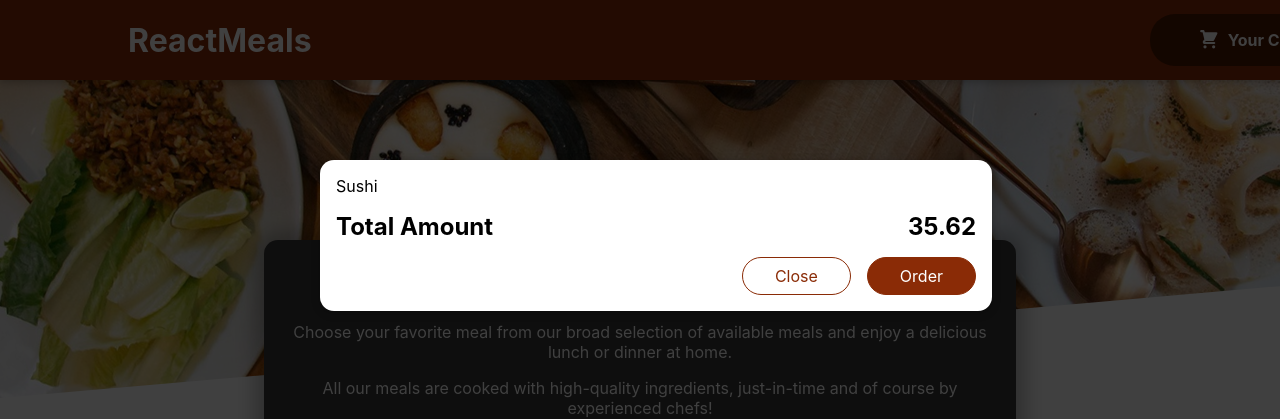
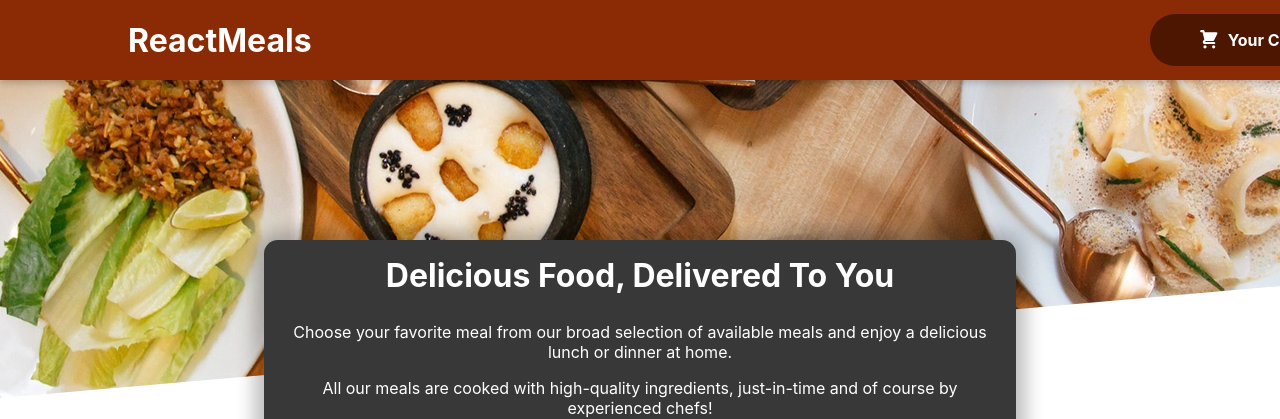
Before and after one commit to zermiftah/React-Food_Order_App, a React (Create React App) app: page / in a window 1280 px wide. Shown: the top 419 px of the page. Built offline with nearby package versions, Linux system fonts and the light colour scheme.

Commit message:
Managing Cart & Modal State

```diff
--- a/src/App.js
+++ b/src/App.js
@@ -1,13 +1,23 @@
-import React, { Fragment } from "react"
+import React, { Fragment, useState } from "react"
 import Header from "./components/Layout/Header"
 import Meals from "./components/Meals/Meals"
 import Cart from "./components/Cart/Cart";
 
 function App() {
+  const [cartIsShown, setCartIsShown] = useState(false)
+
+  const showCartHandler = () => {
+    setCartIsShown(true);
+  }
+
+  const hideCartHandler = () => {
+    setCartIsShown(false);
+  }
+
   return (
     <Fragment>
-      <Cart />
-      <Header />
+      {cartIsShown && <Cart onCloseCart={hideCartHandler} />}
+      <Header onShownCart={showCartHandler} />
       <main>
         <Meals />
       </main>
--- a/src/components/Cart/Cart.js
+++ b/src/components/Cart/Cart.js
@@ -12,14 +12,14 @@
     ].map(item => <li>{item.name}</li>)}</ul>;
 
     return (
-        <Modal>
+        <Modal onCloseCart={props.onCloseCart}>
             {cartItems}
             <div className={classes.total}>
                 <span>Total Amount</span>
                 <span>35.62</span>
             </div>
             <div className={classes.actions}>
-                <button className={classes['button--alt']}>Close</button>
+                <button className={classes['button--alt']} onClick={props.onCloseCart}>Close</button>
                 <button className={classes.button}>Order</button>
             </div>
         </Modal>
--- a/src/components/Layout/Header.js
+++ b/src/components/Layout/Header.js
@@ -9,7 +9,7 @@
         <Fragment>
             <header className={classes.header}>
                 <h1>ReactMeals</h1>
-                <HeaderCartButton />
+                <HeaderCartButton onClick={props.onShownCart} />
             </header>
             <div className={classes['main-image']}>
                 <img src={mealsImage} alt="A table of delicious food!" />
--- a/src/components/Layout/HeaderCartButton.js
+++ b/src/components/Layout/HeaderCartButton.js
@@ -3,7 +3,7 @@
 
 const HeaderCartButton = props => {
     return (
-        <button className={classes.button}>
+        <button className={classes.button} onClick={props.onClick}>
             <span className={classes.icon}>
                 <Carticon />
             </span>
--- a/src/components/UI/Modal.js
+++ b/src/components/UI/Modal.js
@@ -3,7 +3,7 @@
 import ReactDOM from 'react-dom'
 
 const Backdrop = props => {
-    return <div className={classes.backdrop}></div>
+    return <div className={classes.backdrop} onClick={props.onCloseCart}></div>
 
 }
 
@@ -19,7 +19,7 @@
 
 const Modal = (props) => {
     return <Fragment>
-        {ReactDOM.createPortal(<Backdrop />, portalElement)}
+        {ReactDOM.createPortal(<Backdrop onCloseCart={props.onCloseCart} />, portalElement)}
         {ReactDOM.createPortal(<ModalOverlay> {props.children} </ModalOverlay>, portalElement)}
     </Fragment>
 
```
